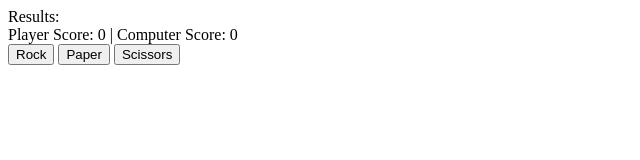
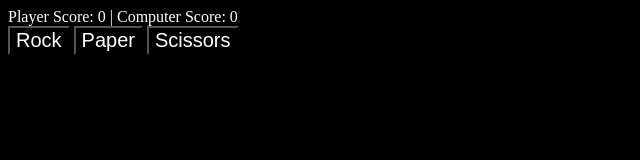
Before and after one commit to Larpington/rock-paper-scissors, a plain HTML site: page index.html in a window 1280 px wide. Shown: the whole page, without its empty margins (0-640 px from the left). Drawn offline with Linux system fonts and the light colour scheme.

Commit message:
move round-results and game results on body

```diff
--- a/index.html
+++ b/index.html
@@ -10,11 +10,13 @@
 
 </head>
 <body>
-    <div class="round-results">Results:</div>
     <div class="score"></div>
-    <div class="game-results"></div>
     <button class="rock-button">Rock</button>
     <button class="paper-button">Paper</button>
     <button class="scissors-button">Scissors</button>
+    <div class="round-results"></div>
+    <div class="game-results"></div>
+
+
 </body>
 </html>
--- a/styles.css
+++ b/styles.css
@@ -0,0 +1,13 @@
+button {
+    color: white;
+    background-color: black;
+    font-size: 20px;
+}
+
+body {
+    background-color: black;
+}
+
+div {
+    color: white;
+}
```
